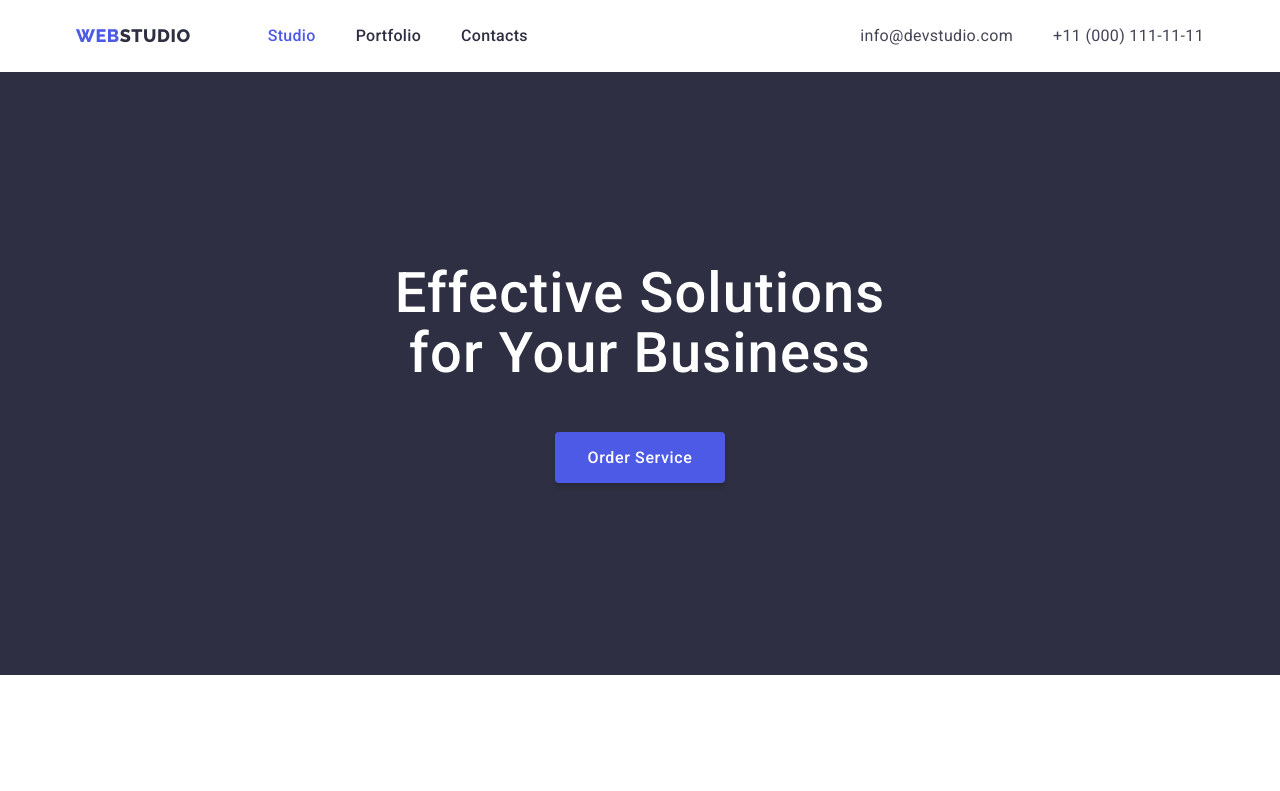
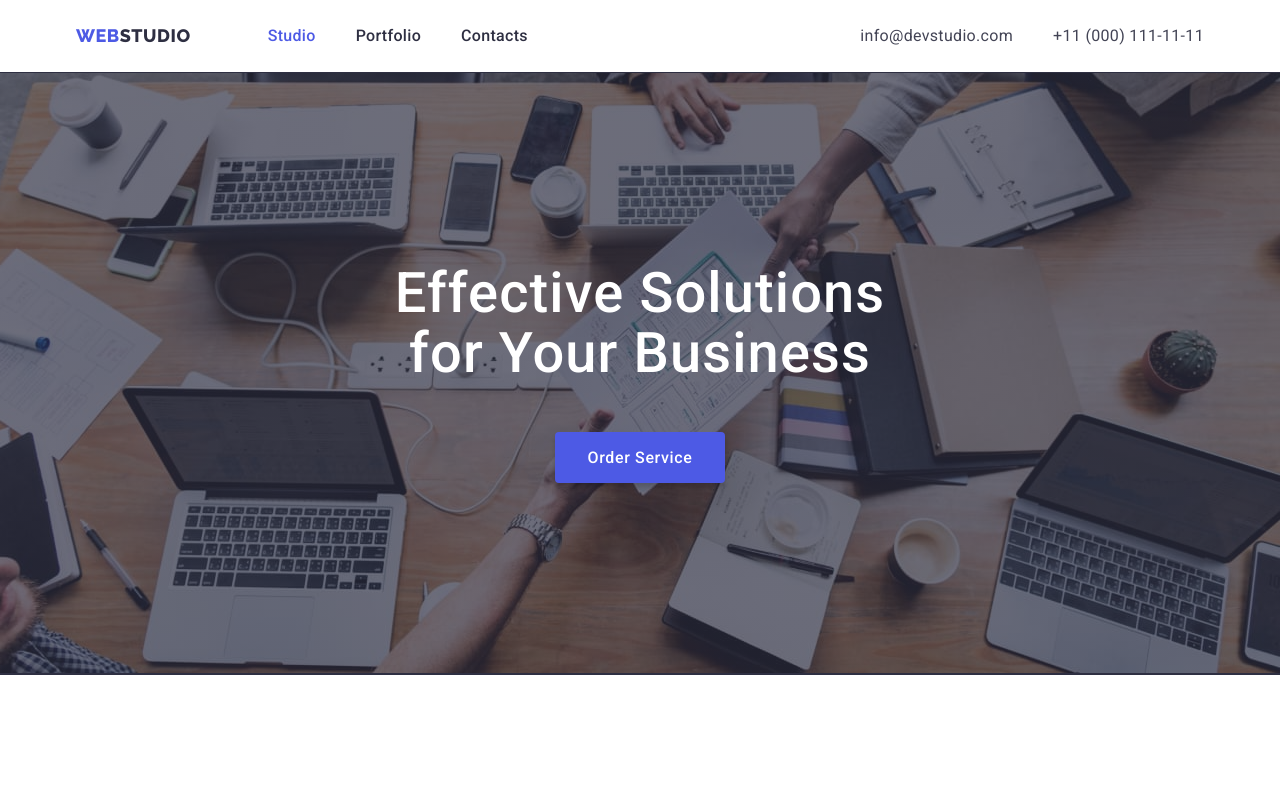
Before and after one commit to Alona-Petrovska/goit-markup-hw-04, a plain HTML site: page index.html in a window 1280 px wide. Shown: the top 791 px of the page. Drawn offline with nearby package versions, Linux system fonts and the light colour scheme; the site is published under a folder, as on GitHub Pages, so addresses that start at the root find nothing.

Commit message:
right way

```diff
--- a/css/styles.css
+++ b/css/styles.css
@@ -153,7 +153,7 @@ p {
     padding-top: 192px;
     padding-bottom: 192px;
 
-    background-image: linear-gradient(rgba(46, 47, 66, 0.7), rgba(46, 47, 66, 0.7)), url(/images/people-office.jpg);
+    background-image: linear-gradient(rgba(46, 47, 66, 0.7), rgba(46, 47, 66, 0.7)), url(../images/people-office.jpg);
     background-repeat: no-repeat;
 
     background-position: center;
```
